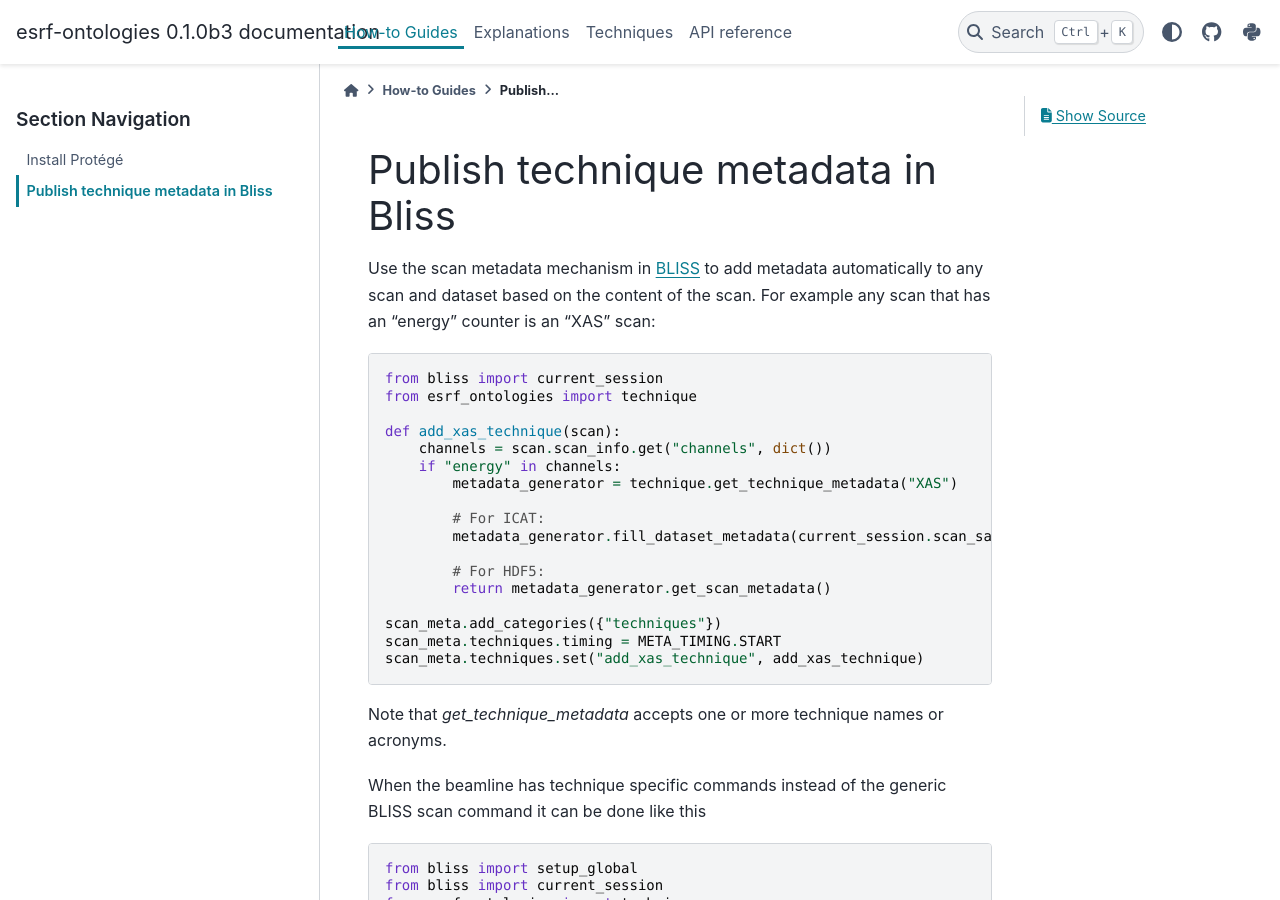
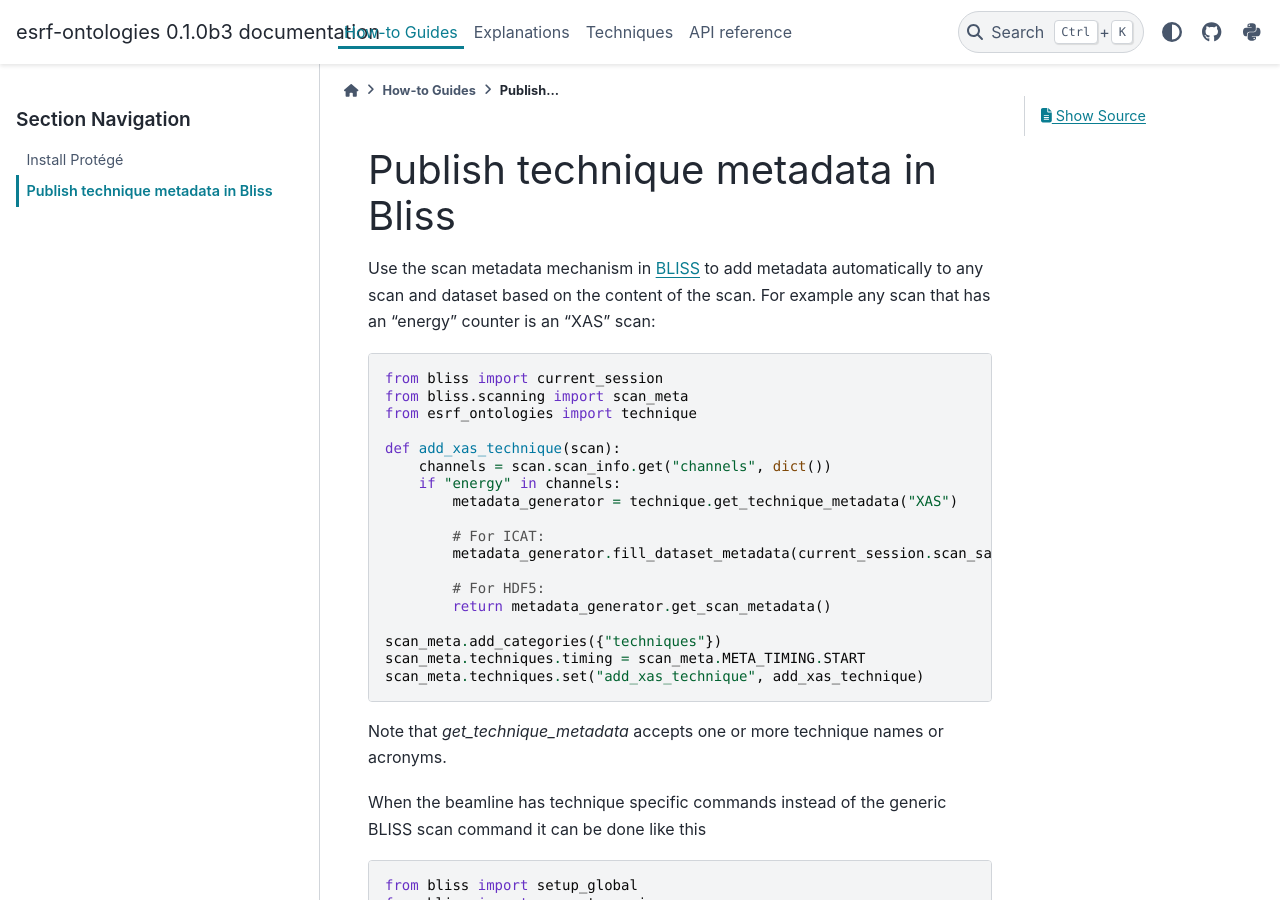
Before and after one commit to pan-ontologies/esrf-ontologies, a Sphinx documentation site: the page built from doc/howtoguides/bliss.rst, in a window 1280 px wide and 900 px high. Built offline with Sphinx 7.4.7 and the PyData theme 0.15.4, drawn with Linux system fonts in a browser that asks for light colours.

Commit message:
fix docs

```diff
--- a/doc/howtoguides/bliss.rst
+++ b/doc/howtoguides/bliss.rst
@@ -8,6 +8,7 @@ that has an "energy" counter is an "XAS" scan:
 .. code:: python
 
     from bliss import current_session
+    from bliss.scanning import scan_meta
     from esrf_ontologies import technique
 
     def add_xas_technique(scan):
@@ -22,7 +23,7 @@ that has an "energy" counter is an "XAS" scan:
             return metadata_generator.get_scan_metadata()
 
     scan_meta.add_categories({"techniques"})
-    scan_meta.techniques.timing = META_TIMING.START
+    scan_meta.techniques.timing = scan_meta.META_TIMING.START
     scan_meta.techniques.set("add_xas_technique", add_xas_technique)
 
 Note that `get_technique_metadata` accepts one or more technique names or acronyms.
```
